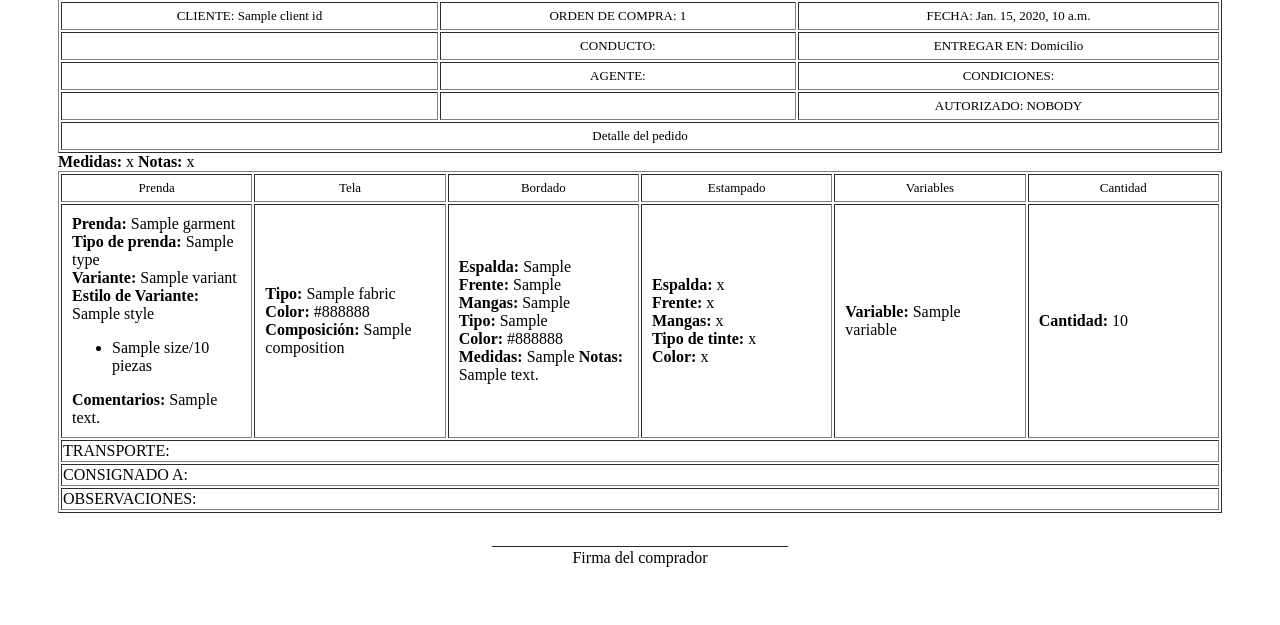
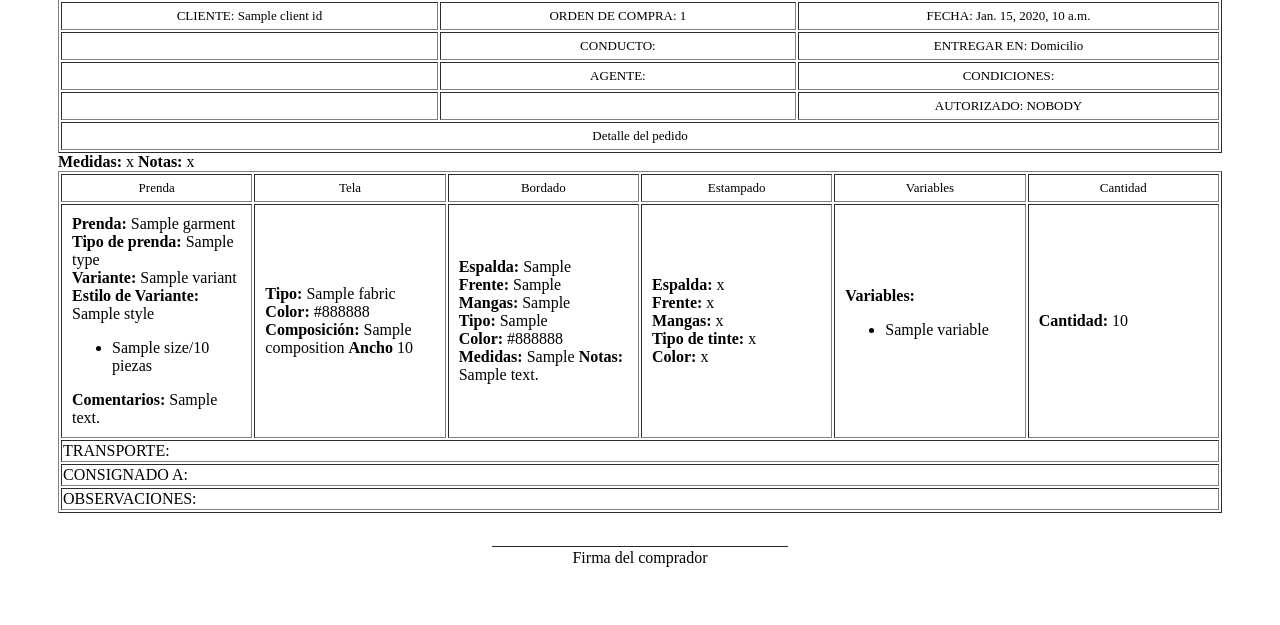
Before and after one commit to AlnSuarez/pdfpilu, a Django app: template app/templates/pdf.html in a window 1280 px wide. Shown: the part 269-894 px from the top of the page. Run offline with Django 3.2, Linux system fonts and the light colour scheme; the template is opened without the code that fills it: most values are stand-ins (such as "Sample title", 1, 10 or a date in 2020).

Commit message:
added variables on pilu PDF

```diff
--- a/app/templates/pdf.html
+++ b/app/templates/pdf.html
@@ -188,7 +188,12 @@
                 <td class="tela  ">
                     <b>Tipo:</b> {{item.fabric.name}} <br>
                     <b>Color:</b> {{item.fabric.color}} <br>
-                    <b>Composición:</b> {{item.fabric.composition}}</td>
+                    {% if item.fabric.composition|length > 0 %}
+                        <b>Composición:</b> {{item.fabric.composition}}
+                    {% endif %}
+                    <b>Ancho</b> {{item.fabric.width}}
+                </td>
+
                 <td class="bordado ">
                     <b>Espalda:</b> {{item.back_embroidery}} <br>
                     <b>Frente:</b> {{item.front_embroidery}} <br>
@@ -216,7 +221,12 @@
                         <b>Notas:</b> {{item.notes_stamped}}
                     {% endif %}
                 <td class="Variables">
-                    <b>Variable: </b> {{item.variable.name}}
+                    <b>Variables: </b>
+                    <ul>
+                        {% for variable in item.variable.variables %}
+                            <li>{{variable}}</li>
+                        {% endfor %}
+                    </ul>
                 </td>
                 <td class="Cantidad"> <b>Cantidad:</b> {{item.units}}</td>
             </tr>
```
